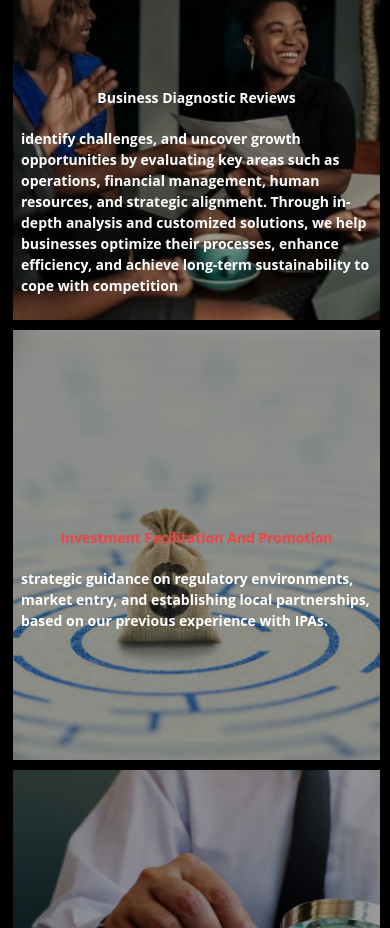
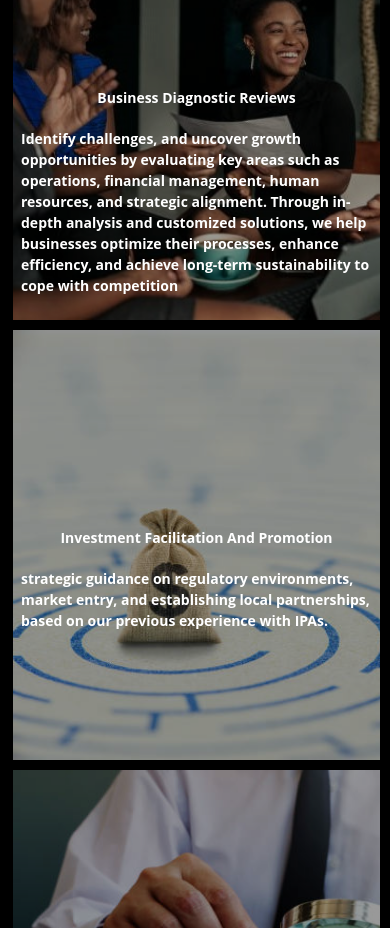
Before and after one commit to Folarrrrrrrrrrr/SCRM, a React (Vite) app: page / in a window 390 px wide. Shown: the part 2320-3248 px from the top of the page. Built offline with nearby package versions, Linux system fonts and the light colour scheme; a web font is replaced by a local one.

Commit message:
commit after adjusting responsiveness but yet to add all images version4

```diff
--- a/src/components/Home.jsx
+++ b/src/components/Home.jsx
@@ -54,7 +54,7 @@ const Home = () => {
             focus on strong fear of God in our dealings, innovation, excellence,
             integrity, and collaboration, we are dedicated to helping our
             discerning clients achieve their goals and navigate complex
-            challenges in an ever-evolving global landscape. Our firm has a
+            challenges in an ever-evolving global landscape.  Our firm has a
             growing pool of senior experts including senior economists,
             agribusiness researchers, certified finance specialists, consulting
             industry specialists, health management specialists, academicians,
--- a/src/components/Services.jsx
+++ b/src/components/Services.jsx
@@ -55,7 +55,7 @@ const Services = () => {
               <div className="overlayContent">
                 <h2  className="text-white  text-center" > Business Diagnostic Reviews </h2>
                 <p className="serviceSummary pl-2 pr-2 text-white">
-                  identify challenges, and uncover growth opportunities by
+                  Identify challenges, and uncover growth opportunities by
                   evaluating key areas such as operations, financial management,
                   human resources, and strategic alignment. Through in-depth
                   analysis and customized solutions, we help businesses optimize
@@ -67,7 +67,7 @@ const Services = () => {
             <div className="ifpImg serviceFour ">
               <div className="imageOverlay"></div>
               <div className="overlayContent">
-                <h2 className="text-red-500  text-center">Investment Facilitation and Promotion</h2>
+                <h2 className="text-white  text-center">Investment Facilitation and Promotion</h2>
                 <p className="serviceSummary pl-2 pr-2 text-white">
                   strategic guidance on regulatory environments, market entry,
                   and establishing local partnerships, based on our previous
```
